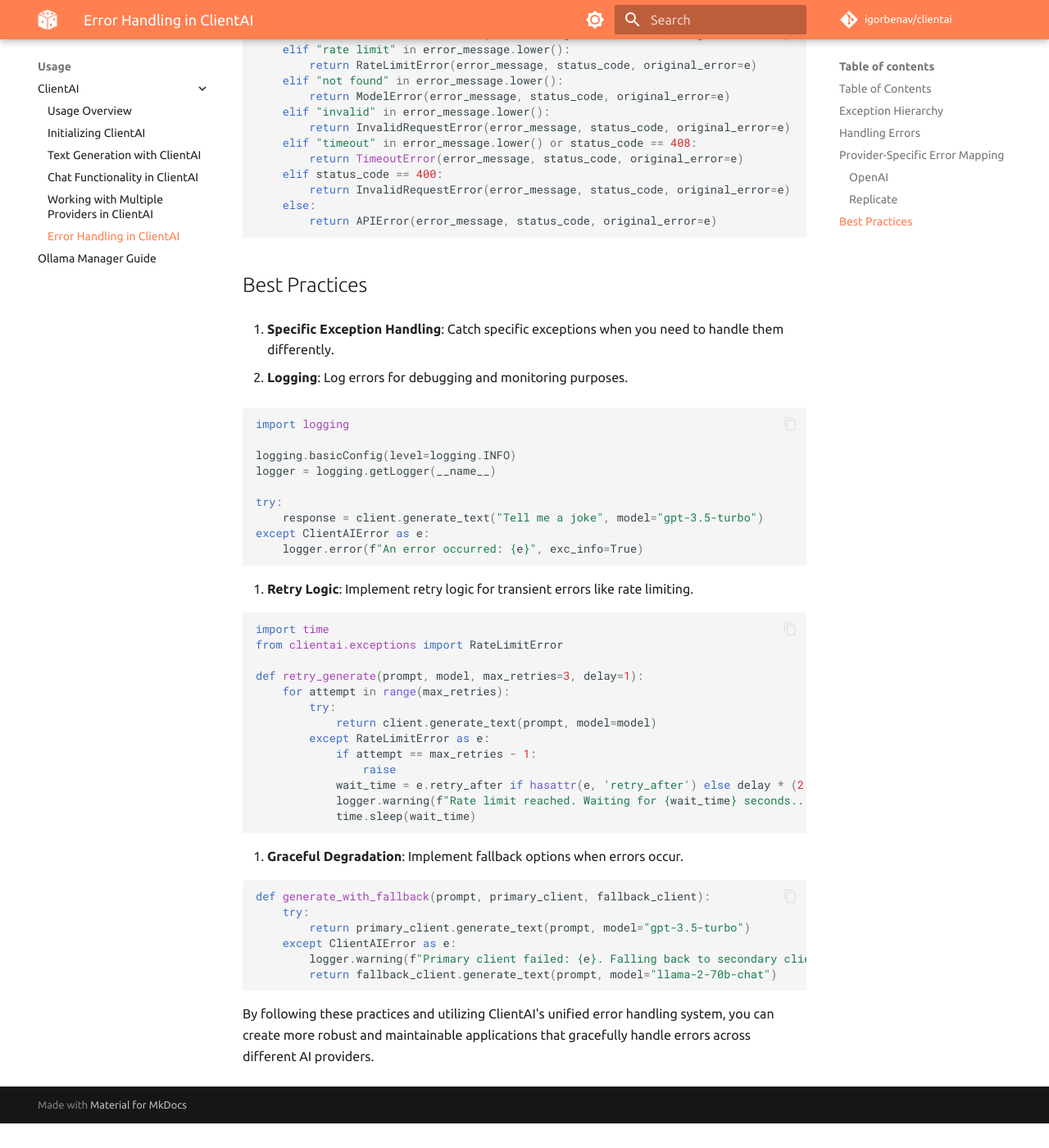
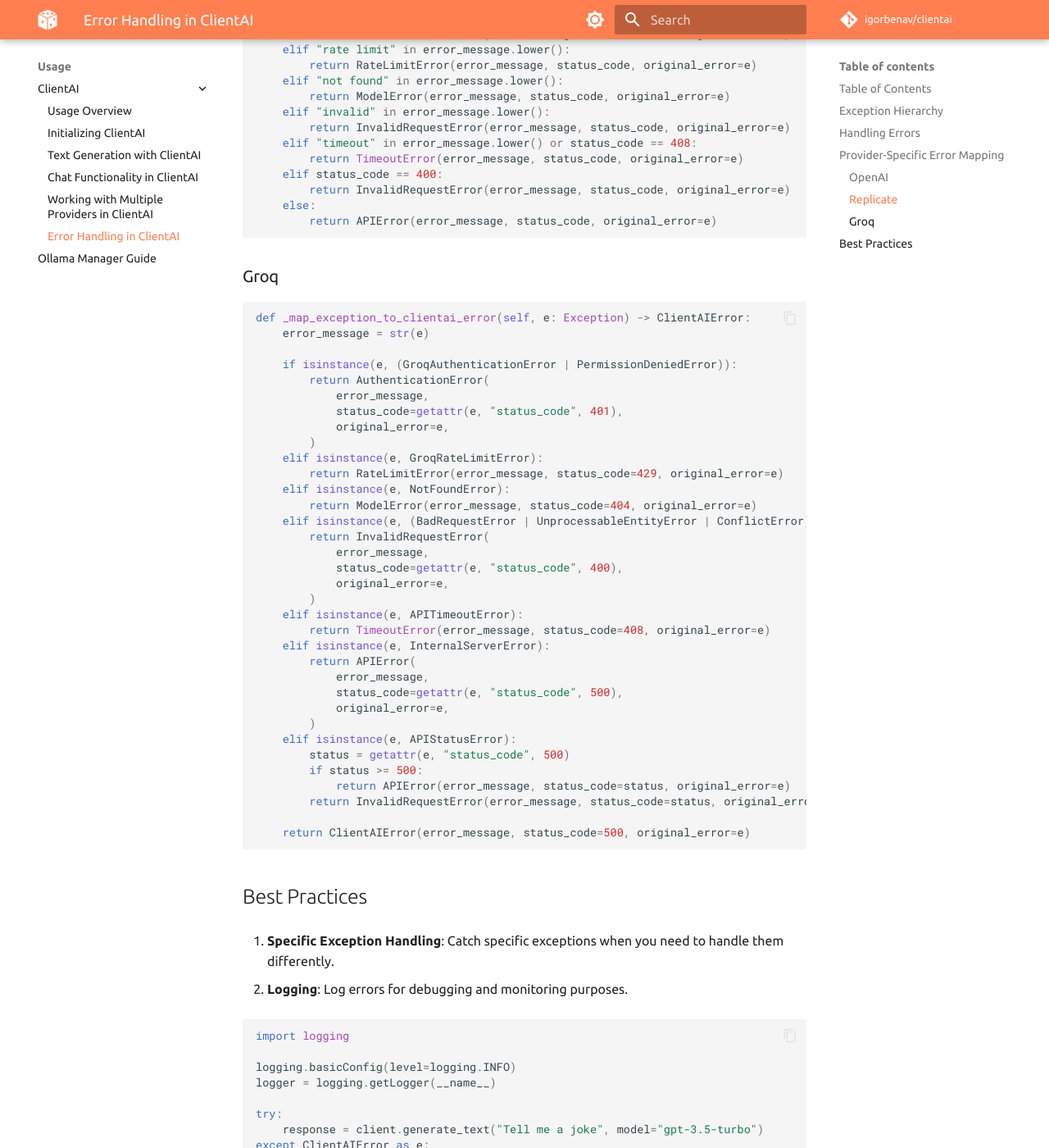
Before and after one commit to igorbenav/clientai, an MkDocs documentation site: the page built from docs/usage/error_handling.md, in a window 1280 px wide and 1400 px high, scrolled down 2550 px. Shown: the whole window at 82% size. Built offline with MkDocs 1.6.1 and Material for MkDocs 9.7.7, drawn with Linux system fonts in a browser that asks for light colours; comment, search, counter and statistics services are not loaded; before the commit the page ends 3920 px from its top, so only the background shows below that.

Commit message:
docs for groq usage

````diff
--- a/docs/usage/error_handling.md
+++ b/docs/usage/error_handling.md
@@ -120,6 +120,45 @@ def _map_exception_to_clientai_error(self, e: Exception, status_code: int = None
         return APIError(error_message, status_code, original_error=e)
 ```
 
+### Groq
+
+```python
+def _map_exception_to_clientai_error(self, e: Exception) -> ClientAIError:
+    error_message = str(e)
+
+    if isinstance(e, (GroqAuthenticationError | PermissionDeniedError)):
+        return AuthenticationError(
+            error_message,
+            status_code=getattr(e, "status_code", 401),
+            original_error=e,
+        )
+    elif isinstance(e, GroqRateLimitError):
+        return RateLimitError(error_message, status_code=429, original_error=e)
+    elif isinstance(e, NotFoundError):
+        return ModelError(error_message, status_code=404, original_error=e)
+    elif isinstance(e, (BadRequestError | UnprocessableEntityError | ConflictError)):
+        return InvalidRequestError(
+            error_message,
+            status_code=getattr(e, "status_code", 400),
+            original_error=e,
+        )
+    elif isinstance(e, APITimeoutError):
+        return TimeoutError(error_message, status_code=408, original_error=e)
+    elif isinstance(e, InternalServerError):
+        return APIError(
+            error_message,
+            status_code=getattr(e, "status_code", 500),
+            original_error=e,
+        )
+    elif isinstance(e, APIStatusError):
+        status = getattr(e, "status_code", 500)
+        if status >= 500:
+            return APIError(error_message, status_code=status, original_error=e)
+        return InvalidRequestError(error_message, status_code=status, original_error=e)
+
+    return ClientAIError(error_message, status_code=500, original_error=e)
+```
+
 ## Best Practices
 
 1. **Specific Exception Handling**: Catch specific exceptions when you need to handle them differently.
````
Also changed, not shown: docs/advanced/groq_specific.md (added, +316 -0 lines), docs/api/overview.md (+3 -2 lines), docs/api/specific_providers/groq_provider.md (added, +9 -0 lines), docs/index.md (+4 -3 lines), docs/installing.md (+7 -4 lines), docs/quick-start.md (+11 -0 lines), docs/usage/initialization.md (+11 -0 lines).
